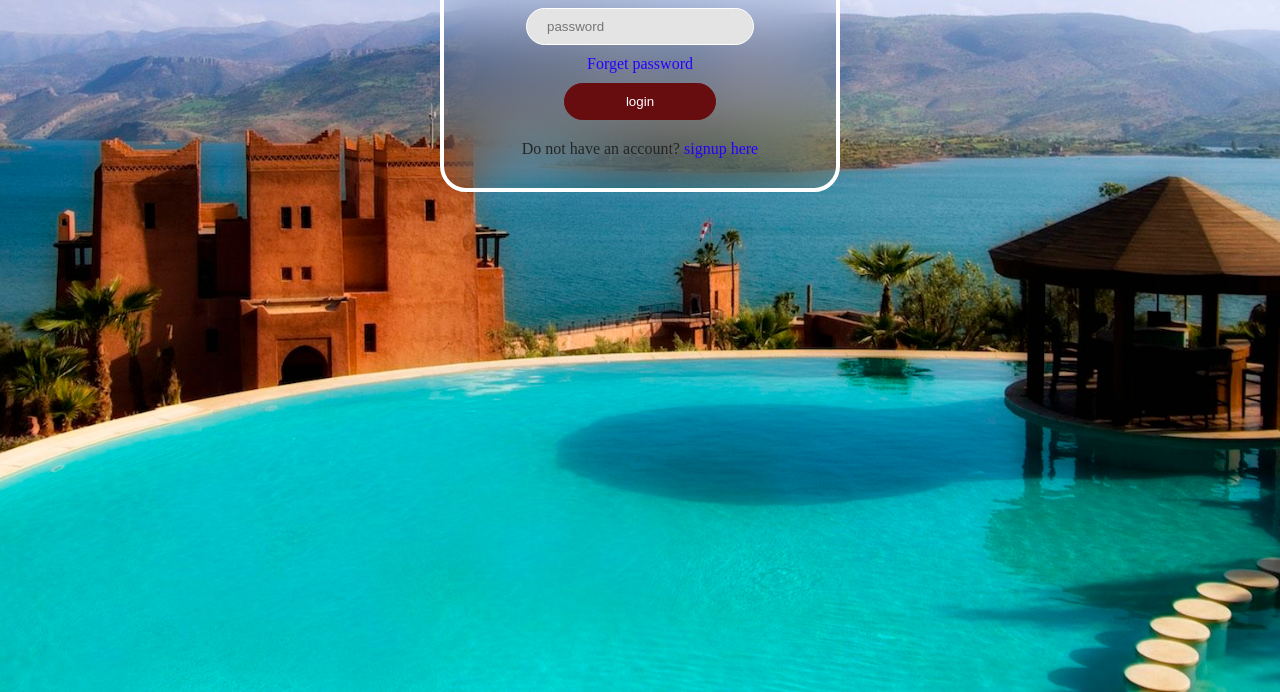
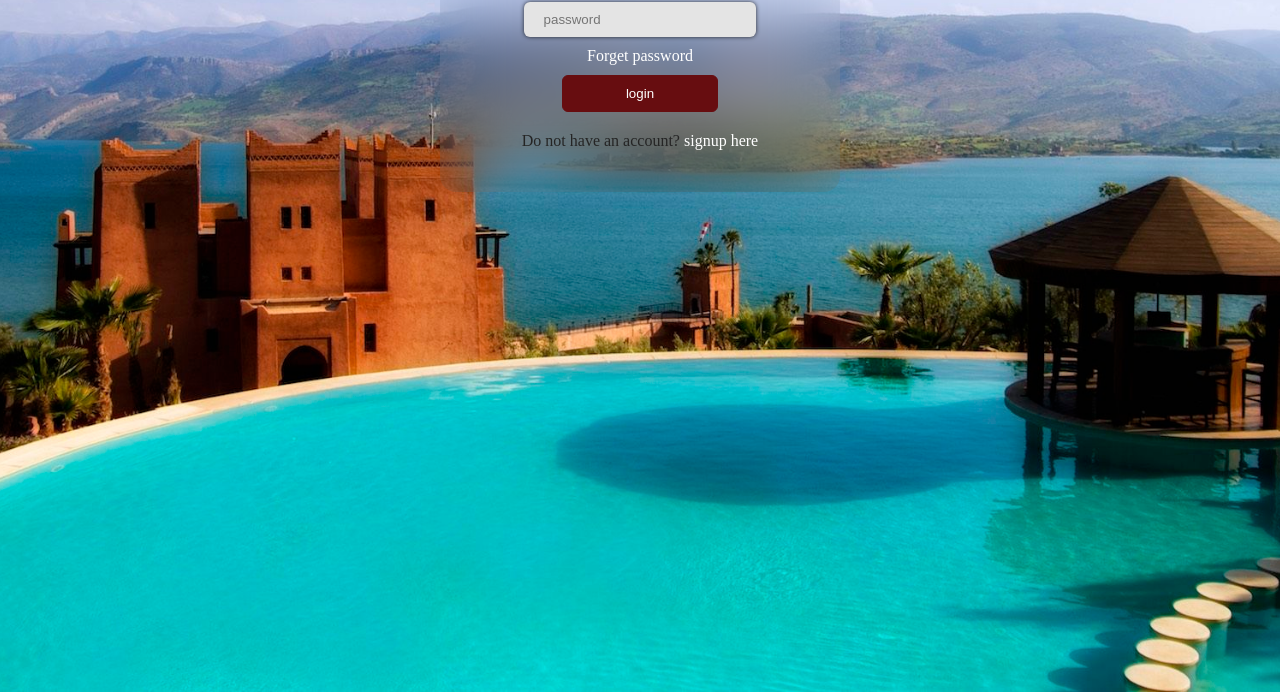
Before and after one commit to 27issam/exploremorocco, a plain HTML site: page login.html in a window 1280 px wide. Shown: the part 408-1100 px from the top of the page. Drawn offline with Linux system fonts and the light colour scheme.

Commit message:
third feature

```diff
--- a/login.css
+++ b/login.css
@@ -16,42 +16,44 @@ body{
     height: 300px;
     padding: 3px 6px;
     margin:300px auto;
-    border-radius: 26px;
+    border-radius: 16px;
     background: transparent;
     backdrop-filter: blur(30px);
-    box-shadow: 0px 0px 30px, rgba(0,0,0,.5);
+    box-shadow: 0px 3px 20px 3px, rgba(0,0,0,.5);
     text-align: center;
-    border: 4px solid white;
+    border: none;
 }
  h1{
     align-items: center;
     padding-top: 15px;
     font-size: 1,2rem;
     margin-bottom: 10px;
-
 }
 form input{
     width: 60%;
     outline: none;
-    border: 1px solid white;
-    border-radius: 20px;
-    background: #e4e4e4;;
+    border: none;
+    border-radius: 6px;
+    background: #e4e4e4;
+    backdrop-filter: blur(4px);
     padding: 10px 20px;
     margin-bottom: 10px;
-
+    box-shadow: 0 0 4px rgba(0,0,0,0.74);
 }
 button{
     width: 40%;
     margin-top: 10px;
     margin-bottom: 20px;
     border: 1px solid #670D10;
-    border-radius: 20px;
+    border-radius: 6px;
     padding: 10px 20px;
     background-color:#670D10;
     color: white;
+    transition-duration: 1s;
 }
 button:hover{
     box-shadow: 0px 3px 6px 3px rgba(0,0,0,.5);
+    transform: scale(1.1);
 }
 .forget{
     font-size: 0,8rem;
@@ -60,7 +62,7 @@ button:hover{
 }
 .forget a{
     text-decoration: none;
-    color: rgb(38, 0, 255);
+    color: rgb(255, 255, 255);
 }
 .terms{
     font-size: 0,8rem;
@@ -68,5 +70,5 @@ button:hover{
 }
 .terms a{
     text-decoration: none;
-    color: rgba(38,0,255);
+    color: rgba(255,255,255);
 }
--- a/signup.css
+++ b/signup.css
@@ -16,12 +16,12 @@ body{
     height: 560px;
     padding: 3px 6px;
     margin:100px auto;
-    border-radius: 26px;
+    border-radius: 16px;
     background: transparent;
     backdrop-filter: blur(30px);
-    box-shadow: 0px 3px 16px 3px, rgba(223, 217, 217, 0.5);
+    box-shadow: 0px 3px 20px 3px, rgba(223, 217, 217, 0.5);
     text-align: center;
-    border: 4px solid white;
+    border: none;
 }
  h1{
     align-items: center;
@@ -37,12 +37,16 @@ h4{
 form input{
     width: 60%;
     outline: none;
-    border: 1px solid white;
-    border-radius: 20px;
-    background: #e4e4e4;;
+    border: none;
+    border-radius: 6px;
+    background: #e8e8e8;;
     padding: 10px 20px;
     margin-bottom: 10px;
-
+    backdrop-filter: blur(8px);
+    box-shadow: 0 0 4px rgb(0,0,0,0.7);
+}
+form input::placeholder{
+    color: rgb(0,10,0);
 }
 button{
     width: 40%;
@@ -53,10 +57,12 @@ button{
     padding: 10px 20px;
     background-color:#670D10;
     color: white;
+    transition-duration: 1s;
 }
 button:hover{
     cursor: pointer;
     box-shadow: 0px 3px 6px 3px rgb(0,0,0,0.2);
+    transform: scale(1.1);
 }
 .member{
     margin-bottom: 20px;
```
